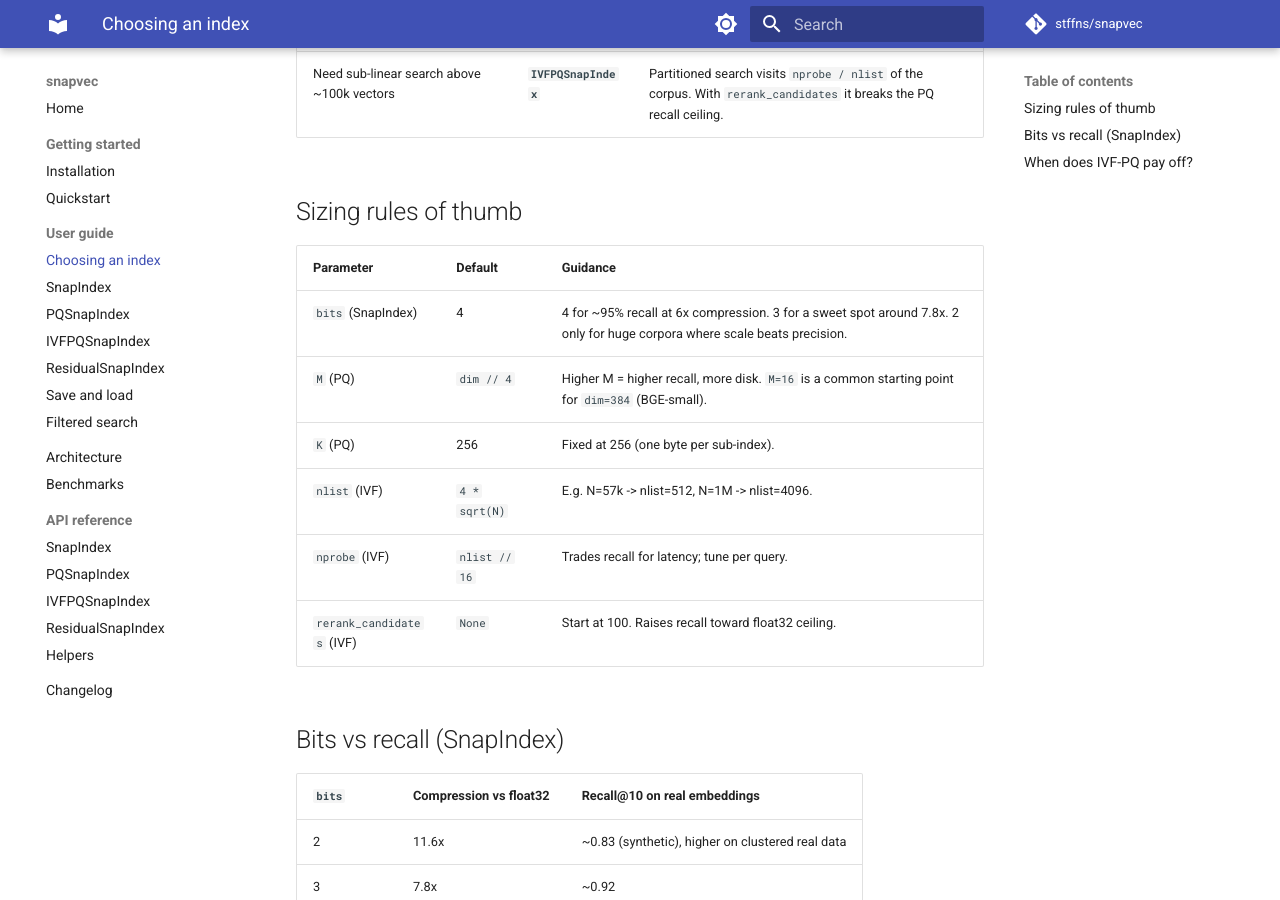
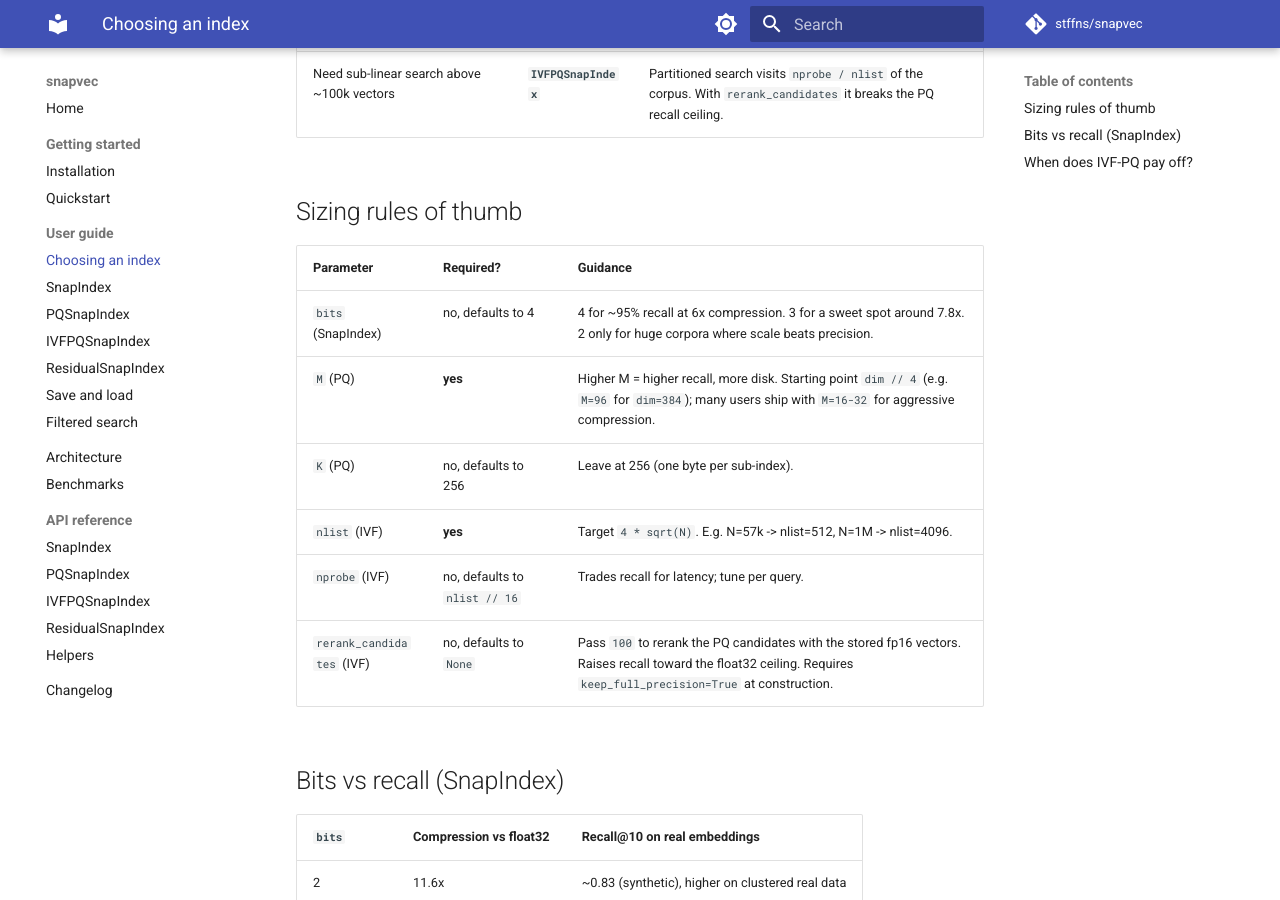
Before and after one commit to stffns/snapvec, an MkDocs documentation site: the page built from docs/user-guide/choosing-an-index.md, in a window 1280 px wide and 900 px high, scrolled down 372 px. Built offline with MkDocs 1.6.1 and Material for MkDocs 9.7.7, drawn with Linux system fonts in a browser that asks for light colours; comment, search, counter and statistics services are not loaded.

Commit message:
docs: address PR #49 bot review feedback
All 5 inline comments were valid.

- installation.md: float64 is silently cast by np.asarray, not raised
  as an error.  Warn about the hidden allocation instead.
- choosing-an-index.md: rename 'Default' column to 'Required?';
  clarify that M (PQ) and nlist (IVF) are required ctor args, and
  give recommended starting values in the guidance column.
- filter-search.md: only SnapIndex and IVFPQSnapIndex expose
  filter_ids today; PQSnapIndex and ResidualSnapIndex do not.
- filter-search.md: SnapIndex applies the filter before the matmul,
  so it *does* save scoring work on sparse filters; updated to
  describe the actual O(|filter_ids| * dim) cost.
- save-load.md: _decode_id parses numeric-looking strings back to
  int/float.  Document the exact behaviour and the 'prefix to keep
  it a string' workaround.

```diff
--- a/docs/user-guide/choosing-an-index.md
+++ b/docs/user-guide/choosing-an-index.md
@@ -9,14 +9,14 @@
 
 ## Sizing rules of thumb
 
-| Parameter | Default | Guidance |
-|-----------|---------|----------|
-| `bits` (SnapIndex) | 4 | 4 for ~95% recall at 6x compression. 3 for a sweet spot around 7.8x. 2 only for huge corpora where scale beats precision. |
-| `M` (PQ) | `dim // 4` | Higher M = higher recall, more disk. `M=16` is a common starting point for `dim=384` (BGE-small). |
-| `K` (PQ) | 256 | Fixed at 256 (one byte per sub-index). |
-| `nlist` (IVF) | `4 * sqrt(N)` | E.g. N=57k -> nlist=512, N=1M -> nlist=4096. |
-| `nprobe` (IVF) | `nlist // 16` | Trades recall for latency; tune per query. |
-| `rerank_candidates` (IVF) | `None` | Start at 100. Raises recall toward float32 ceiling. |
+| Parameter | Required? | Guidance |
+|-----------|-----------|----------|
+| `bits` (SnapIndex) | no, defaults to 4 | 4 for ~95% recall at 6x compression. 3 for a sweet spot around 7.8x. 2 only for huge corpora where scale beats precision. |
+| `M` (PQ) | **yes** | Higher M = higher recall, more disk. Starting point `dim // 4` (e.g. `M=96` for `dim=384`); many users ship with `M=16-32` for aggressive compression. |
+| `K` (PQ) | no, defaults to 256 | Leave at 256 (one byte per sub-index). |
+| `nlist` (IVF) | **yes** | Target `4 * sqrt(N)`. E.g. N=57k -> nlist=512, N=1M -> nlist=4096. |
+| `nprobe` (IVF) | no, defaults to `nlist // 16` | Trades recall for latency; tune per query. |
+| `rerank_candidates` (IVF) | no, defaults to `None` | Pass `100` to rerank the PQ candidates with the stored fp16 vectors. Raises recall toward the float32 ceiling. Requires `keep_full_precision=True` at construction. |
 
 ## Bits vs recall (SnapIndex)
 
```
Also changed, not shown: docs/getting-started/installation.md (+5 -3 lines), docs/user-guide/filter-search.md (+8 -5 lines), docs/user-guide/save-load.md (+10 -3 lines).
